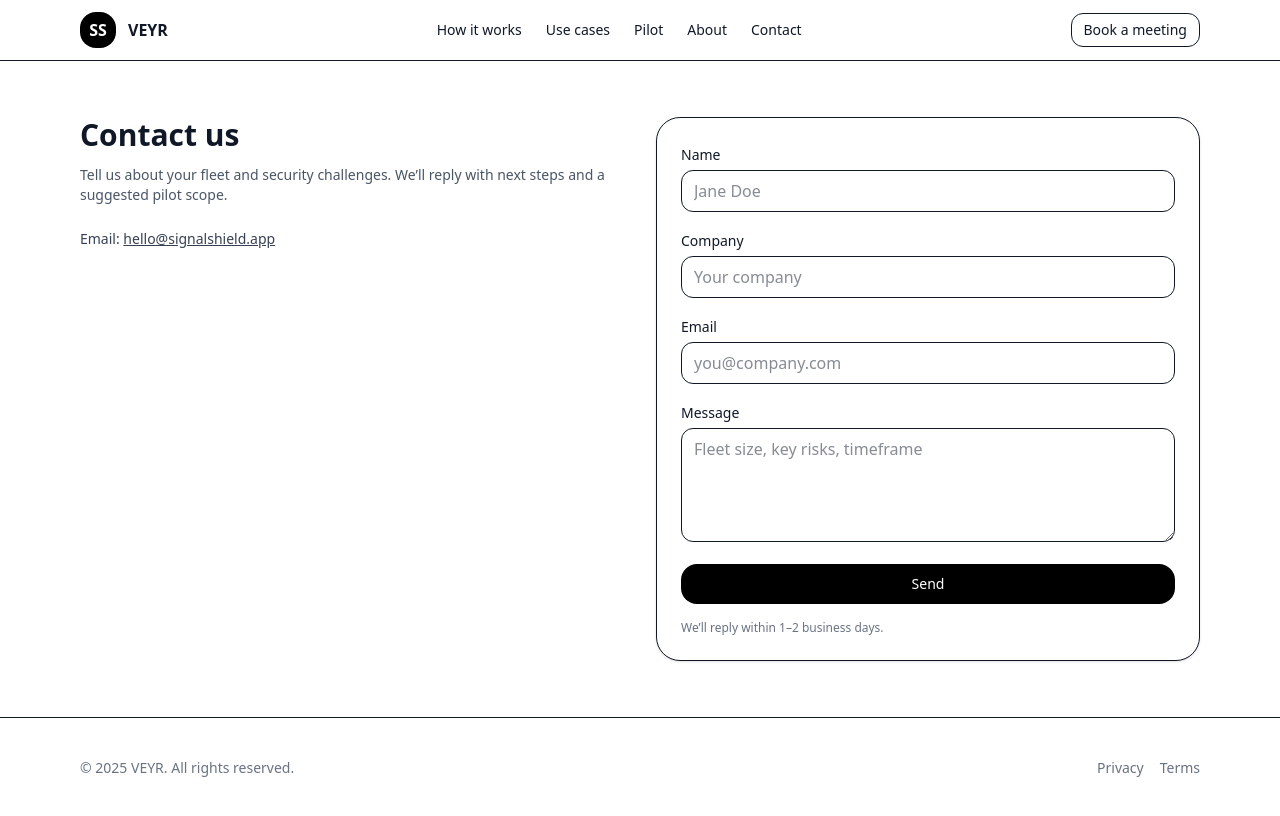
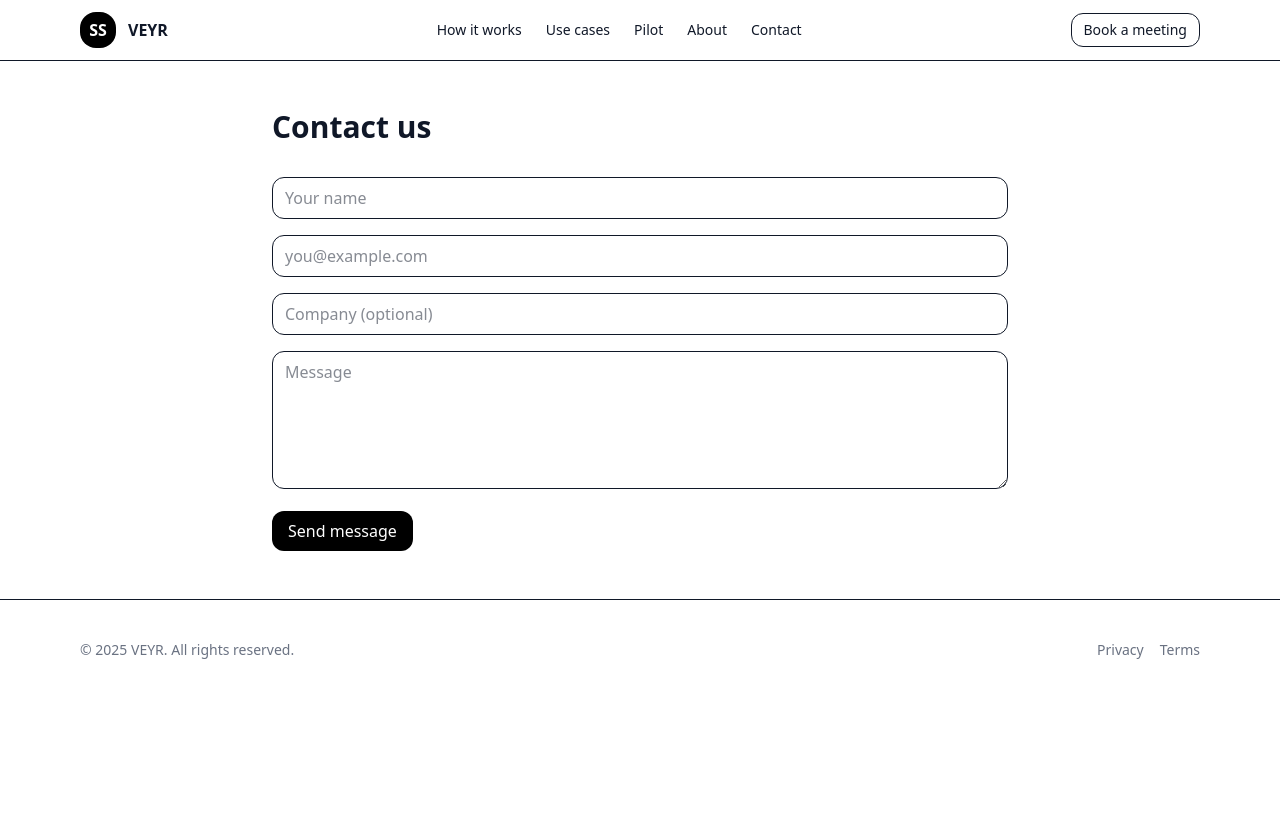
Before and after one commit to nolimitasiya/veyr-site, a Next.js app: page /contact in a window 1280 px wide. Built offline with nearby package versions, Linux system fonts and the light colour scheme.

Commit message:
Update contact page + success copy

```diff
--- a/package.json
+++ b/package.json
@@ -13,6 +13,7 @@
     "nodemailer": "^7.0.6",
     "react": "19.1.0",
     "react-dom": "19.1.0",
+    "resend": "^6.0.3",
     "zod": "^4.1.5"
   },
   "devDependencies": {
--- /dev/null
+++ b/src/app/api/contact/route.ts
@@ -0,0 +1,57 @@
+// src/app/api/contact/route.ts
+import { NextResponse } from "next/server";
+import { Resend } from "resend";
+
+type Body = { name?: string; email?: string; company?: string; message?: string };
+const resend = new Resend(process.env.RESEND_API_KEY);
+
+export async function POST(req: Request) {
+  try {
+    const { name, email, company, message } = (await req.json()) as Body;
+
+    if (!name || !email || !message) {
+      return NextResponse.json({ error: "Missing fields" }, { status: 400 });
+    }
+
+    // 1) Send to your team inbox
+    const { data, error } = await resend.emails.send({
+      from: "VEYR <info@veyr.ch>",
+      to: ["info@veyr.ch"],
+      reply_to: email, // so you can just hit Reply
+      subject: `New contact form submission`,
+      text: `Name: ${name}
+Email: ${email}
+Company: ${company ?? "N/A"}
+
+${message}`,
+    });
+
+    if (error) {
+      return NextResponse.json({ error: error.message || "Email failed" }, { status: 500 });
+    }
+
+    // 2) Fire-and-forget auto-reply (don’t block the response)
+    // guard against loops (don’t auto-reply to your own domain)
+    if (!email.endsWith("@veyr.ch")) {
+      resend.emails
+        .send({
+          from: "VEYR <info@veyr.ch>",
+          to: [email],
+          subject: "We received your message",
+          text: `Hi ${name},
+
+Thanks for contacting VEYR — we’ve received your message and will get back to you shortly.
+
+If this wasn’t you, please ignore this email.
+
+— VEYR
+info@veyr.ch`,
+        })
+        .catch((e) => console.error("Auto-reply error:", e));
+    }
+
+    return NextResponse.json({ ok: true, id: data?.id });
+  } catch (err: any) {
+    return NextResponse.json({ error: err?.message || "Failed to send" }, { status: 500 });
+  }
+}
--- a/src/app/contact/contactForm.tsx
+++ b/src/app/contact/contactForm.tsx
@@ -1,44 +1,101 @@
 "use client";
-
 import { useState } from "react";
 
 export default function ContactForm() {
-  const [sent, setSent] = useState(false);
+  const [loading, setLoading] = useState(false);
+  const [ok, setOk] = useState(false);
+  const [err, setErr] = useState<string | null>(null);
 
-  const onSubmit = async (e: React.FormEvent<HTMLFormElement>) => {
+  async function onSubmit(e: React.FormEvent<HTMLFormElement>) {
     e.preventDefault();
-    // TODO: replace with Formspree/Airtable/Web API
-    setSent(true);
-  };
+    setLoading(true);
+    setErr(null);
+
+    const form = e.currentTarget;
+    const data = Object.fromEntries(new FormData(form).entries());
+
+    const res = await fetch("/api/contact", {
+      method: "POST",
+      headers: { "Content-Type": "application/json" },
+      body: JSON.stringify(data),
+    });
+
+    setLoading(false);
+    if (res.ok) {
+      setOk(true);
+      form.reset();
+    } else {
+      const j = await res.json().catch(() => ({}));
+      setErr(j?.error || "Something went wrong");
+    }
+  }
+
+  if (ok) {
+    return (
+      <div className="mt-8 rounded-2xl border p-6">
+        <h2 className="text-xl font-semibold">Thanks!</h2>
+        <p className="mt-1 text-gray-600">
+          Your message was submitted. We’ll reply from <b>info@veyr.ch</b>.
+        </p>
+      </div>
+    );
+  }
 
   return (
-    <form onSubmit={onSubmit} className="rounded-3xl border p-6 bg-white shadow-sm">
-      {sent ? (
-        <div className="text-green-600 font-medium">Thanks! We’ll get back to you shortly.</div>
-      ) : (
-        <div className="grid gap-4">
+    <form onSubmit={onSubmit} className="mt-8 space-y-4">
+      {/* spam honeypot */}
+      <input type="text" name="_gotcha" className="hidden" tabIndex={-1} aria-hidden="true" />
+
       <div>
-            <label className="text-sm">Name</label>
-            <input required className="mt-1 w-full rounded-xl border px-3 py-2" placeholder="Jane Doe" />
+        <label className="block text-sm font-medium">Name</label>
+        <input
+          name="name"
+          required
+          className="mt-1 w-full rounded-xl border px-3 py-2"
+          placeholder="Your name"
+        />
       </div>
+
       <div>
-            <label className="text-sm">Company</label>
-            <input className="mt-1 w-full rounded-xl border px-3 py-2" placeholder="Your company" />
+        <label className="block text-sm font-medium">Email</label>
+        <input
+          name="email"
+          type="email"
+          required
+          className="mt-1 w-full rounded-xl border px-3 py-2"
+          placeholder="you@example.com"
+        />
       </div>
+
       <div>
-            <label className="text-sm">Email</label>
-            <input required type="email" className="mt-1 w-full rounded-xl border px-3 py-2" placeholder="you@company.com" />
+        <label className="block text-sm font-medium">Company (optional)</label>
+        <input
+          name="company"
+          className="mt-1 w-full rounded-xl border px-3 py-2"
+          placeholder="Company name"
+        />
       </div>
+
       <div>
-            <label className="text-sm">Message</label>
-            <textarea required className="mt-1 w-full rounded-xl border px-3 py-2" rows={4} placeholder="Fleet size, key risks, timeframe" />
+        <label className="block text-sm font-medium">Message</label>
+        <textarea
+          name="message"
+          required
+          rows={5}
+          className="mt-1 w-full rounded-xl border px-3 py-2"
+          placeholder="What problem are you trying to solve?"
+        />
       </div>
-          <button type="submit" className="rounded-2xl bg-black text-white px-4 py-2.5 text-sm font-medium">
-            Send
+
+      <button
+        type="submit"
+        disabled={loading}
+        className="inline-flex items-center rounded-xl bg-black px-4 py-2 text-white hover:opacity-90 disabled:opacity-60"
+      >
+        {loading ? "Sending…" : "Send message"}
       </button>
-          <p className="text-xs text-gray-500">We’ll reply within 1–2 business days.</p>
-        </div>
-      )}
+
+      {err && <p className="text-sm text-red-600">{err}</p>}
     </form>
   );
 }
--- a/src/app/contact/page.tsx
+++ b/src/app/contact/page.tsx
@@ -1,28 +1,84 @@
-import ContactForm from "./contactForm";
-
-export const metadata = { title: "Contact — VEYR" };
+"use client";
+import { useState } from "react";
 
 export default function ContactPage() {
+  const [loading, setLoading] = useState(false);
+  const [ok, setOk] = useState(false);
+  const [err, setErr] = useState<string | null>(null);
+
+  async function onSubmit(e: React.FormEvent<HTMLFormElement>) {
+    e.preventDefault();
+    setLoading(true);
+    setErr(null);
+
+    const form = e.currentTarget;
+    const data = Object.fromEntries(new FormData(form).entries());
+
+    const res = await fetch("/api/contact", {
+      method: "POST",
+      headers: { "Content-Type": "application/json" },
+      body: JSON.stringify(data),
+    });
+
+    setLoading(false);
+    if (res.ok) {
+      setOk(true);
+      form.reset();
+    } else {
+      const j = await res.json().catch(() => ({}));
+      setErr(j?.error || "Something went wrong");
+    }
+  }
+
   return (
-    <main className="max-w-6xl mx-auto px-4 py-14 grid md:grid-cols-2 gap-8 items-start">
-      <div>
-        <h1 className="text-3xl font-bold">Contact us</h1>
-        <p className="mt-3 text-gray-600 text-sm">
-          Tell us about your fleet and security challenges. We’ll reply with next steps
-          and a suggested pilot scope.
-        </p>
-        <div className="mt-6 text-sm text-gray-700">
-          <div>
-            Email:{" "}
-            <a className="underline" href="mailto:hello@signalshield.app">
-              hello@signalshield.app
-            </a>
-          </div>
-        </div>
-      </div>
+    <main className="max-w-3xl mx-auto px-4 py-12">
+      <h1 className="text-3xl font-semibold">Contact us</h1>
 
-      {/* Client component below */}
-      <ContactForm />
+      {!ok ? (
+        <form onSubmit={onSubmit} className="mt-8 space-y-4">
+          <input
+            name="name"
+            required
+            placeholder="Your name"
+            className="w-full rounded-xl border px-3 py-2"
+          />
+          <input
+            name="email"
+            type="email"
+            required
+            placeholder="you@example.com"
+            className="w-full rounded-xl border px-3 py-2"
+          />
+          <input
+            name="company"
+            placeholder="Company (optional)"
+            className="w-full rounded-xl border px-3 py-2"
+          />
+          <textarea
+            name="message"
+            required
+            rows={5}
+            placeholder="Message"
+            className="w-full rounded-xl border px-3 py-2"
+          />
+
+          <button
+            disabled={loading}
+            className="rounded-xl bg-black px-4 py-2 text-white hover:opacity-90"
+          >
+            {loading ? "Sending…" : "Send message"}
+          </button>
+
+          {err && <p className="text-sm text-red-600">{err}</p>}
+        </form>
+      ) : (
+        <div role="status" aria-live="polite" className="mt-8 rounded-2xl border p-6 bg-white">
+    <h2 className="text-xl font-semibold"> ✅ yMessage received</h2>
+    <p className="mt-2 text-gray-700">
+      Thank you for contacting VEYR. A member of our team will be in touch within one business day.
+    </p>
+  </div>
+      )}
     </main>
   );
 }
```
Also changed, not shown: 1 other file (tests, documents, lock files or other folders). Lines whose indentation alone changed are shown as unchanged.
